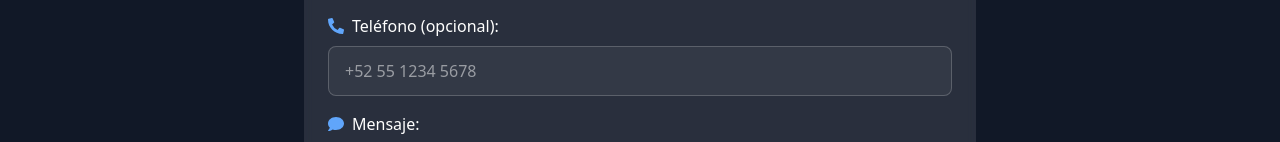
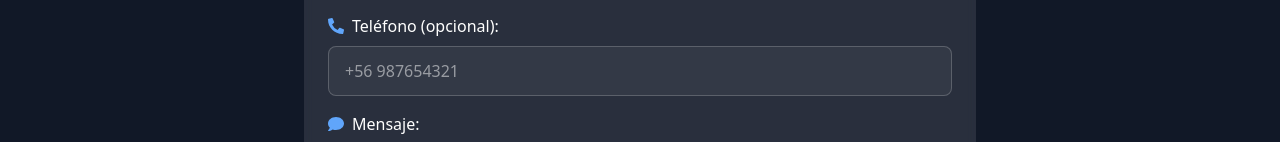
Before and after one commit to Krpardo27/kevin-portfolio, a React (Vite) app: page /contact in a window 1280 px wide. Shown: the part 474-616 px from the top of the page. Built offline with nearby package versions, Linux system fonts and the light colour scheme.

Commit message:
Se cambió placeholder en contact

```diff
--- a/src/pages/Contact.jsx
+++ b/src/pages/Contact.jsx
@@ -64,7 +64,6 @@ const Contact = () => {
           </p>
         </div>
 
-        {/* Alertas mejoradas */}
         {status === "success" && (
           <div className="flex items-center gap-2 p-3 mb-6 bg-green-100/90 text-green-800 rounded-lg max-w-2xl w-full">
             <FaCheckCircle className="text-green-500 flex-shrink-0" />
@@ -130,7 +129,7 @@ const Contact = () => {
               value={formData.phone}
               onChange={handleChange}
               className="w-full px-4 py-3 bg-white/5 border border-white/20 rounded-lg focus:ring-2 focus:ring-blue-400 focus:border-transparent text-white placeholder-white/50"
-              placeholder="+52 55 1234 5678"
+              placeholder="+56 987654321"
             />
           </div>
 
```
Also changed, not shown: 1 other file (tests, documents, lock files or other folders).
